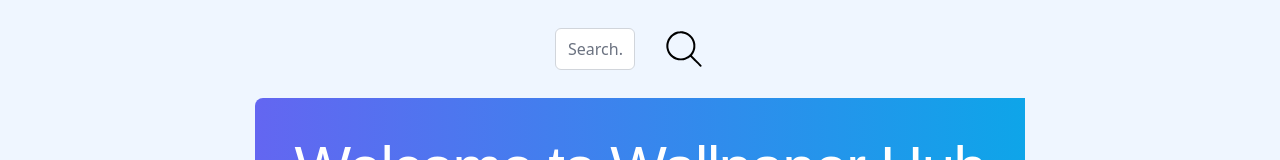
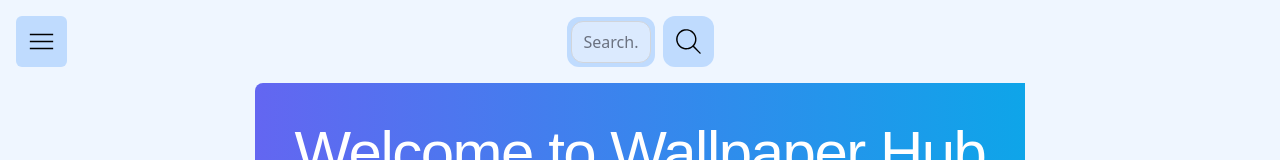
Before and after one commit to Piyush800x/FreshPaper, a React (Vite) app: page / in a window 1280 px wide. Shown: the top 160 px of the page. Built offline with nearby package versions, Linux system fonts and the light colour scheme; a web font is replaced by a local one.

Commit message:
updated searchbar

```diff
--- a/src/components/SearchBar.jsx
+++ b/src/components/SearchBar.jsx
@@ -32,29 +32,27 @@
       onMouseEnter={handleMouseEnter}
       onMouseLeave={handleMouseLeave}
     >
+      <div className='bg-blue-200 px-1 py-1 rounded-xl'>
         <input
           type="text"
           placeholder="Search..."
           value={searchTerm}
           onChange={handleSearchChange}
-        className={`px-3 py-2 border border-gray-300 rounded-md transition-all duration-300 ease-in-out ${
+          className={`px-3 py-2 bg-blue-100 border border-gray-300 rounded-xl transition-all duration-300 ease-in-out ${
             isHovered ? 'w-56' : 'w-20'
           }`}
         />
+      </div>
+      <div className='ml-2 bg-blue-200 rounded-xl justify-center items-center'>
         <button
           onClick={handleSearch}
-        className="ml-2 text-white px-4 py-2 rounded-md hover: transition-all duration-300 ease-in-out"
+          className=" text-white px-2 py-2 rounded-md hover: transition-all duration-300 ease-in-out hover:-translate-y-1 hover:scale-110 hover:bg-blue-500"
         >
-        <span className="text-lg"><img src={SearchIcon} style={{width:50, height:50}} alt='Search'></img></span>
+          <span className="text-lg"><img src={SearchIcon} style={{width:35, height:35}} alt='Search'></img></span>
         </button>
+      </div>
     </div>
   );
 }
 
-// Dummy search function for illustration
-const performSearch = (searchTerm) => {
-  console.log('Performing search for:', searchTerm);
-  // Your search logic goes here
-};
-
 export default SearchBar;
--- a/src/components/SetSidebar.jsx
+++ b/src/components/SetSidebar.jsx
@@ -1,6 +1,8 @@
 import React, { useState } from 'react';
 import Sidebar2 from './Sidebar2.jsx';
 import { CogOutline } from 'react-ionicons'
+import HamburgerMenu from '../assets/hamburger_menu.svg'
+import NewHamburgerMenu from '../assets/new_hamburger_menu.svg'
 
 const Sidebar = () => {
   const [isOpen, setIsOpen] = useState(false);
@@ -27,10 +29,10 @@
 
       <div className="fixed top-4 left-4 z-50">
         <button
-          className="p-2 text-white rounded-md focus:outline-none"
+          className="p-2 bg-blue-200 text-white rounded-md focus:outline-none"
           onClick={toggleSidebar}
         >
-        <CogOutline />
+          <img src={NewHamburgerMenu} style={{width:35, height:35}} alt='Search'></img>
         </button>
       </div>
     </div>
--- a/src/components/Sidebar2.jsx
+++ b/src/components/Sidebar2.jsx
@@ -4,7 +4,7 @@
 const Sidebar2 = () => {
   return (
     <div>
-        <div className="fixed top-0 left-0 h-screen w-64 bg-gray-800 text-white">
+        <div className="fixed top-0 left-0 h-screen w-20 bg-gray-800 text-white">
             <div className='flex justify-center bg-lime-100'>
                 <img src={logo} style={{width: 64}}/>
             </div>
--- a/src/output.css
+++ b/src/output.css
@@ -939,8 +939,8 @@
   display: flex;
 }
 
-.h-14 {
-  height: 3.5rem;
+.h-12 {
+  height: 3rem;
 }
 
 .h-16 {
@@ -963,24 +963,16 @@
   height: 100vh;
 }
 
-.h-10 {
-  height: 2.5rem;
-}
-
-.h-12 {
-  height: 3rem;
-}
-
-.h-8 {
-  height: 2rem;
-}
-
 .w-20 {
   width: 5rem;
 }
 
-.w-40 {
-  width: 10rem;
+.w-24 {
+  width: 6rem;
+}
+
+.w-36 {
+  width: 9rem;
 }
 
 .w-5 {
@@ -1003,12 +995,8 @@
   width: 100%;
 }
 
-.w-36 {
-  width: 9rem;
-}
-
-.w-24 {
-  width: 6rem;
+.w-32 {
+  width: 8rem;
 }
 
 .max-w-full {
@@ -1102,6 +1090,11 @@
   border-color: rgb(209 213 219 / var(--tw-border-opacity));
 }
 
+.bg-blue-300 {
+  --tw-bg-opacity: 1;
+  background-color: rgb(147 197 253 / var(--tw-bg-opacity));
+}
+
 .bg-blue-50 {
   --tw-bg-opacity: 1;
   background-color: rgb(239 246 255 / var(--tw-bg-opacity));
@@ -1152,9 +1145,14 @@
   background-color: rgb(255 255 255 / var(--tw-bg-opacity));
 }
 
-.bg-blue-400 {
-  --tw-bg-opacity: 1;
-  background-color: rgb(96 165 250 / var(--tw-bg-opacity));
+.bg-blue-200 {
+  --tw-bg-opacity: 1;
+  background-color: rgb(191 219 254 / var(--tw-bg-opacity));
+}
+
+.bg-blue-100 {
+  --tw-bg-opacity: 1;
+  background-color: rgb(219 234 254 / var(--tw-bg-opacity));
 }
 
 .bg-opacity-20 {
@@ -1244,6 +1242,16 @@
   padding-bottom: 0.5rem;
 }
 
+.px-1 {
+  padding-left: 0.25rem;
+  padding-right: 0.25rem;
+}
+
+.py-3 {
+  padding-top: 0.75rem;
+  padding-bottom: 0.75rem;
+}
+
 .pl-10 {
   padding-left: 2.5rem;
 }
@@ -1268,17 +1276,12 @@
   text-align: center;
 }
 
+.font-opensans {
+  font-family: Opensans, sans-serif;
+}
+
 .font-ubuntu {
   font-family: Ubuntu, sans-serif;
-}
-
-.font-opensans {
-  font-family: Opensans, sans-serif;
-}
-
-.text-2xl {
-  font-size: 1.5rem;
-  line-height: 2rem;
 }
 
 .text-4xl {
@@ -1310,12 +1313,12 @@
   font-weight: 700;
 }
 
+.font-light {
+  font-weight: 300;
+}
+
 .font-medium {
   font-weight: 500;
-}
-
-.font-light {
-  font-weight: 300;
 }
 
 .leading-6 {
@@ -1364,12 +1367,6 @@
 .shadow-sm {
   --tw-shadow: 0 1px 2px 0 rgb(0 0 0 / 0.05);
   --tw-shadow-colored: 0 1px 2px 0 var(--tw-shadow-color);
-  box-shadow: var(--tw-ring-offset-shadow, 0 0 #0000), var(--tw-ring-shadow, 0 0 #0000), var(--tw-shadow);
-}
-
-.shadow-xl {
-  --tw-shadow: 0 20px 25px -5px rgb(0 0 0 / 0.1), 0 8px 10px -6px rgb(0 0 0 / 0.1);
-  --tw-shadow-colored: 0 20px 25px -5px var(--tw-shadow-color), 0 8px 10px -6px var(--tw-shadow-color);
   box-shadow: var(--tw-ring-offset-shadow, 0 0 #0000), var(--tw-ring-shadow, 0 0 #0000), var(--tw-shadow);
 }
 
@@ -1512,6 +1509,11 @@
   background-color: rgb(126 34 206 / var(--tw-bg-opacity));
 }
 
+.hover\:bg-blue-500:hover {
+  --tw-bg-opacity: 1;
+  background-color: rgb(59 130 246 / var(--tw-bg-opacity));
+}
+
 .hover\:bg-gradient-to-r:hover {
   background-image: linear-gradient(to right, var(--tw-gradient-stops));
 }
--- a/src/pages/HomePage.jsx
+++ b/src/pages/HomePage.jsx
@@ -8,9 +8,9 @@
 const HomePage = () => {
   return (
     <div className='block bg-blue-50' >
-      {/* <div className='z-10'>
+      <div className='z-10'>
         <SetSidebar/>
-      </div> */}
+      </div>
       <div className="flex container mx-auto p-4 justify-center items-center">
         <SearchBar />
       </div>
--- a/src/pages/SearchPage.jsx
+++ b/src/pages/SearchPage.jsx
@@ -13,7 +13,7 @@
         </div> */}
         <div className="flex flex-row container mx-auto p-4 justify-center items-center">
             <SearchBar />
-            <CogOutline/>
+
         </div>
         <SearchItemsList Redirect='/data'/>
     </div>
```
Also changed, not shown: src/assets/hamburger_menu.svg (added), src/assets/new_hamburger_menu.svg (added). Lines whose indentation alone changed are shown as unchanged.
